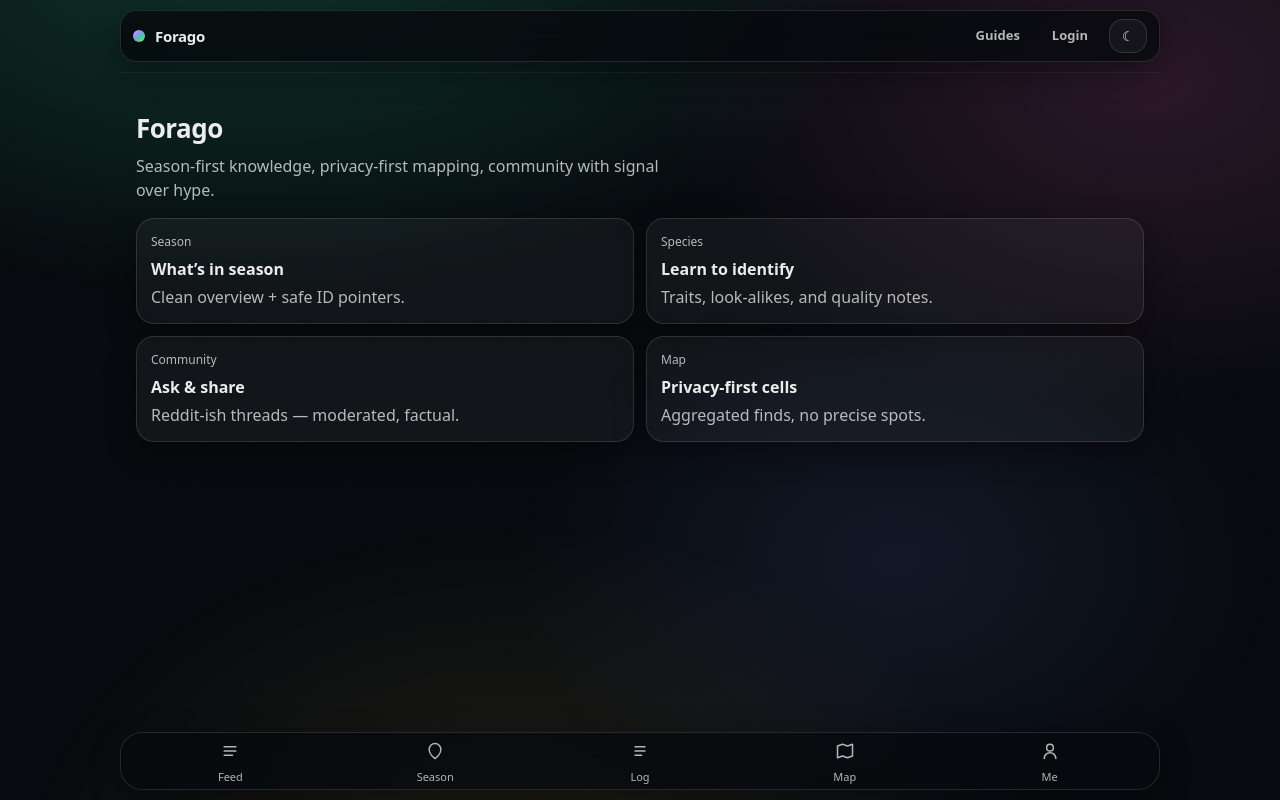
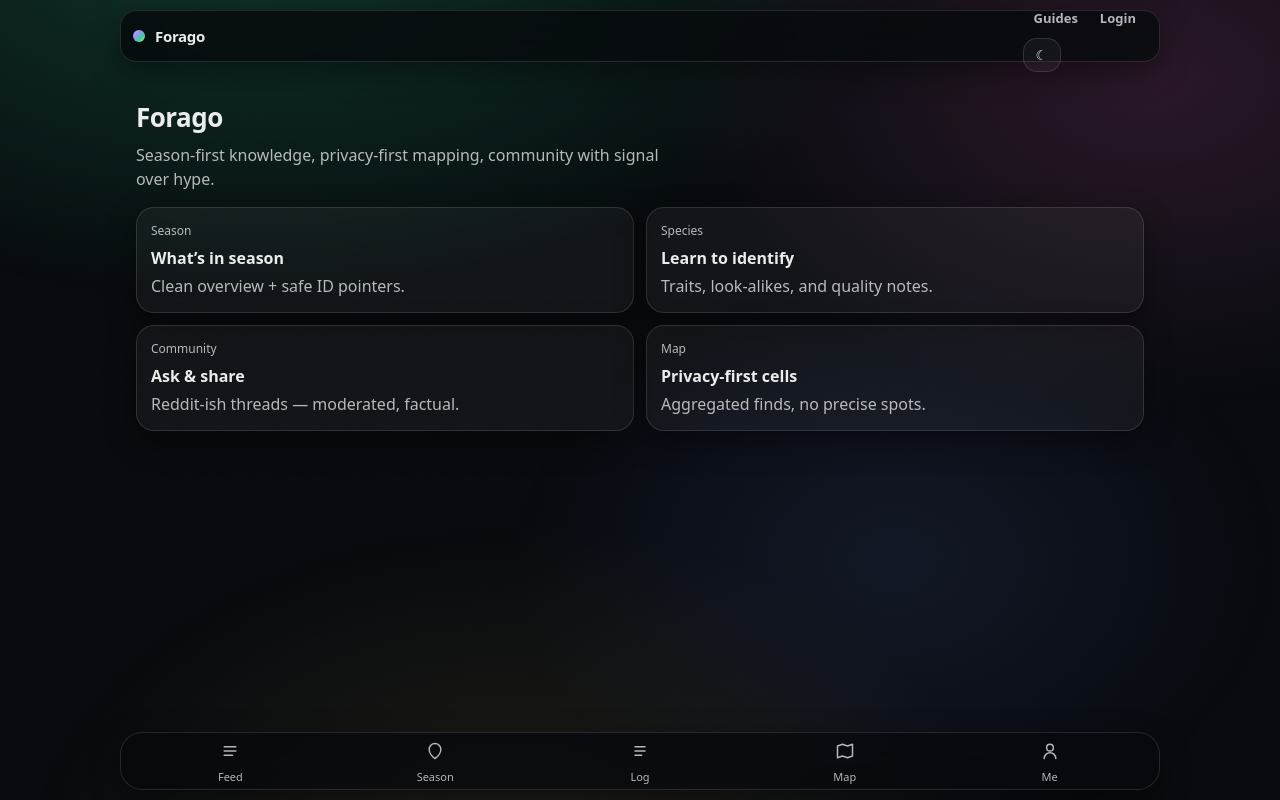
Before and after one commit to Hyllekvist/forago, a Next.js app: page /dk in a window 1280 px wide. Built offline with nearby package versions, Linux system fonts and the light colour scheme.

Commit message:
Update TopNav.tsx

```diff
--- a/src/components/Shell/TopNav.tsx
+++ b/src/components/Shell/TopNav.tsx
@@ -7,7 +7,8 @@ import { ThemeToggle } from "@/components/UI/ThemeToggle";
 
 export function TopNav({ locale }: { locale: string }) {
   const pathname = usePathname();
-  const inGuides = pathname?.startsWith(`/${locale}/guides`);
+
+  const isActive = (href: string) => pathname === href;
 
   return (
     <header className={styles.header}>
@@ -17,18 +18,23 @@ export function TopNav({ locale }: { locale: string }) {
           <span className={styles.word}>Forago</span>
         </Link>
 
-        <div className={styles.right}>
-          <Link className={inGuides ? styles.linkActive : styles.link} href={`/${locale}/guides`}>
+        <nav className={styles.nav} aria-label="Top navigation">
+          <Link
+            className={`${styles.link} ${isActive(`/${locale}/guides`) ? styles.linkActive : ""}`}
+            href={`/${locale}/guides`}
+          >
             Guides
           </Link>
+
           <Link className={styles.link} href={`/login`}>
             Login
           </Link>
-          <ThemeToggle />
-        </div>
+
+          <div className={styles.toggleWrap}>
+            <ThemeToggle />
+          </div>
+        </nav>
       </div>
-
-      <div className={styles.hairline} />
     </header>
   );
 }
```
